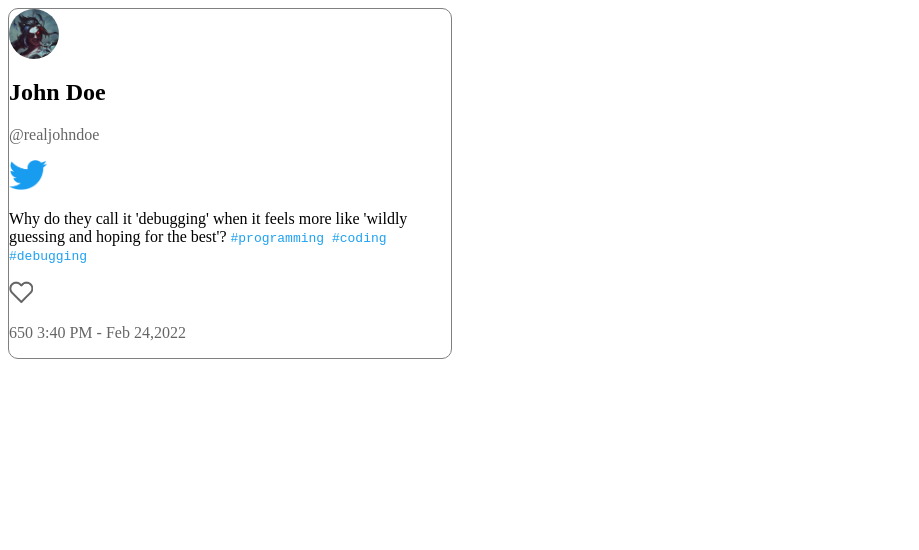
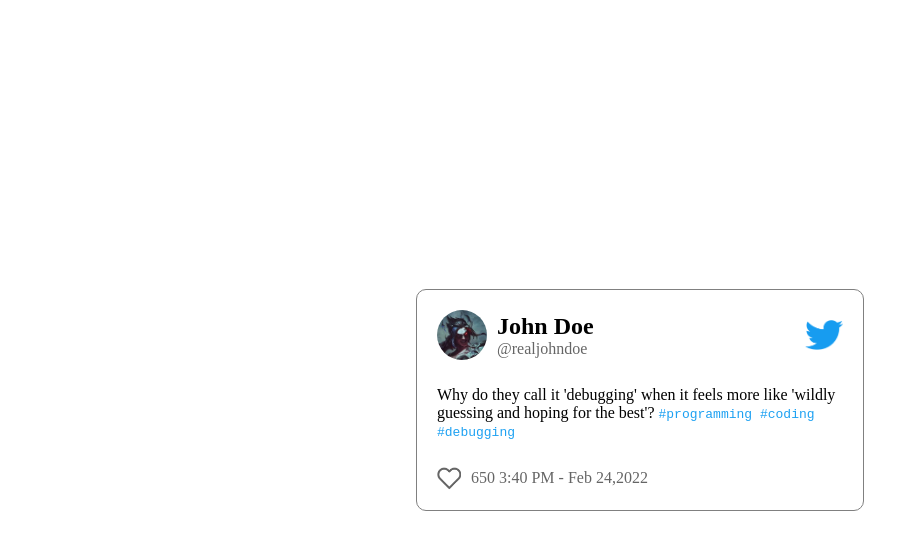
Before and after one commit to tegghyt/Tech7, a plain HTML site: page Lezione 9/index.html in a window 1280 px wide. Shown: the whole page, without its empty margins (0-919 px from the left). Drawn offline with Linux system fonts and the light colour scheme.

Commit message:
c11
lez 9

```diff
--- a/Lezione 9/css.css
+++ b/Lezione 9/css.css
@@ -1,41 +1,80 @@
-.intestazione{
-
+body {
+    display: flex;
+    justify-content: center;
+    align-items: center;
+    height: 100vh;
+    margin: 0;
 }
 
-#profile_img{
+.card {
+    display: flex;
+    flex-direction: column;
+    border: 1px solid gray;
+    width: 35%;
+    border-radius: 10px;
+    padding: 20px;
+    box-sizing: border-box;
+}
+
+.intestazione {
+    display: grid;
+    grid-template-columns: auto 1fr auto;
+    grid-template-rows: auto auto;
+    align-items: center;
+    gap: 10px;
+}
+
+#profile_img {
+    grid-column: 1 / 2;
+    grid-row: 1 / 3;
     border-radius: 50%;
     height: 50px;
     width: 50px;
-    display: block;
 }
 
-#Logo_of_Twitter{
+.text-container {
+    grid-column: 2 / 3;
+    grid-row: 1 / 3;
+}
+
+.text-container h2 {
+    margin: 0;
+}
+
+.text-container #p_intestazione {
+    margin: 0;
+    opacity: 60%;
+}
+
+#Logo_of_Twitter {
+    grid-column: 3 / 4;
+    grid-row: 1 / 3;
     height: 30px;
     width: 38px;
 }
 
-#tag{
-    color:#1DA1F2;
+.main {
+    margin-top: 10px;
 }
 
-#cuore{
+.fondo {
+    display: grid;
+    grid-template-columns: auto 1fr;
+    align-items: center;
+    gap: 10px;
+    margin-top: 10px;
+}
+
+#cuore {
     height: 24px;
     width: 24px;
 }
 
-.card{
-    display: inline-block;
-    border: 1px solid gray;
-    width: 35%;
-    height: 25%;
-    border-radius: 10px;
+#p_fondo {
+    opacity: 60%;
+    margin: 0;
 }
 
-#p_intestazione{
-    opacity: 60%;
-    display: block;
+#tag {
+    color: #1DA1F2;
 }
-
-#p_fondo{
-    opacity: 60%;
-}
--- a/Lezione 9/index.html
+++ b/Lezione 9/index.html
@@ -9,16 +9,18 @@
     <body>
         <article class="card">
             <div class="intestazione">
-                <img src="kayn.jpg" id="profile_img">
-                <h2>John Doe</h2>
-                <p id="p_intestazione">@realjohndoe</p>
-                <img src="Logo_of_Twitter.svg.png" id="Logo_of_Twitter">
+                <img src="kayn.jpg" id="profile_img" alt="Profile Image">
+                <div class="text-container">
+                    <h2>John Doe</h2>
+                    <p id="p_intestazione">@realjohndoe</p>
+                </div>
+                <img src="Logo_of_Twitter.svg.png" id="Logo_of_Twitter" alt="Twitter Logo">
             </div>
             <div class="main">
                 <p>Why do they call it 'debugging' when it feels more like 'wildly guessing and hoping for the best'? <samp id="tag">#programming #coding #debugging</samp></p>
             </div>
             <div class="fondo">
-                <img src="cuore-removebg-preview.png" id="cuore">
+                <img src="cuore-removebg-preview.png" id="cuore" alt="Heart Icon">
                 <p id="p_fondo">650  3:40 PM - Feb 24,2022</p>
             </div>
         </article>
```
